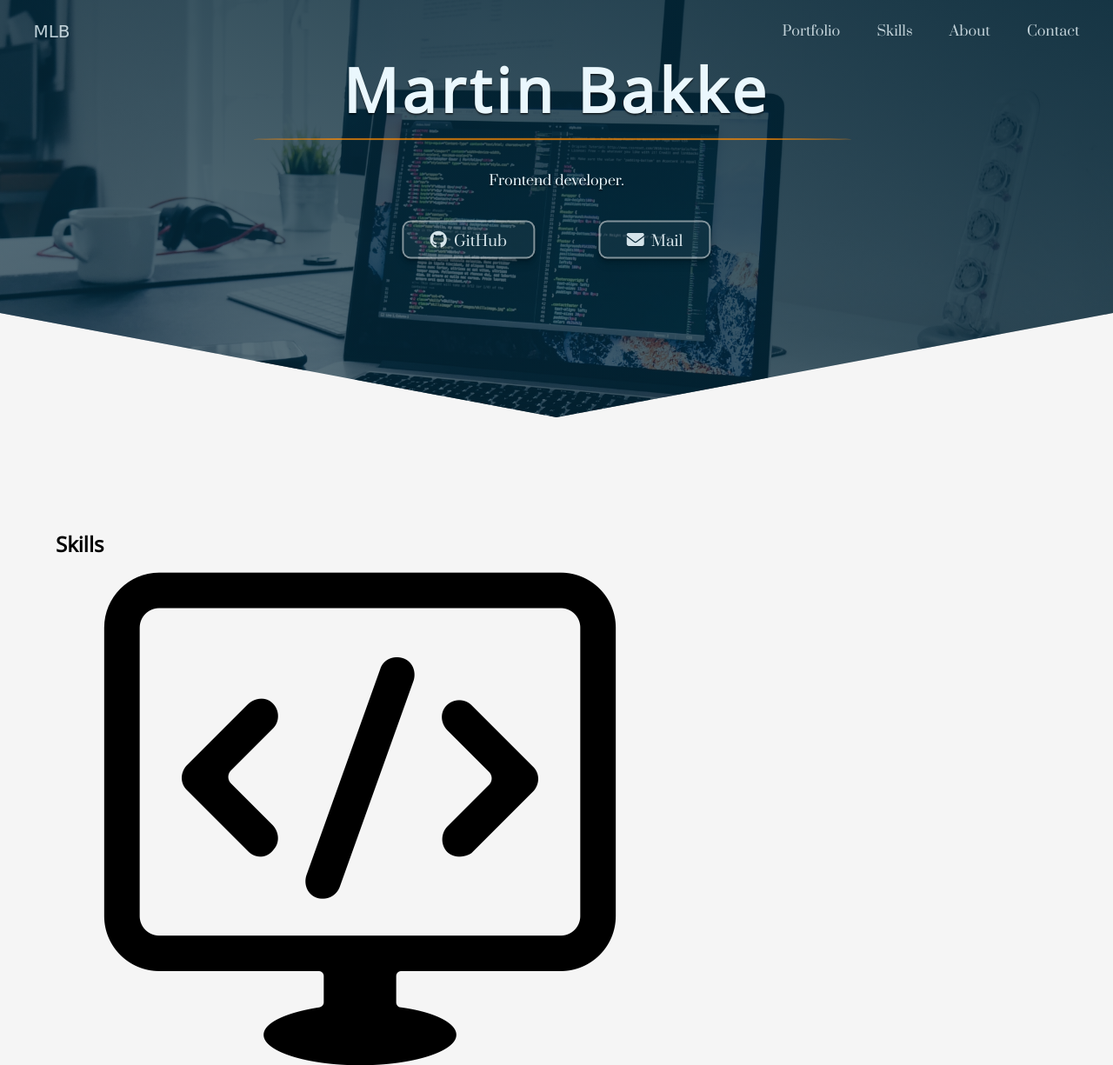
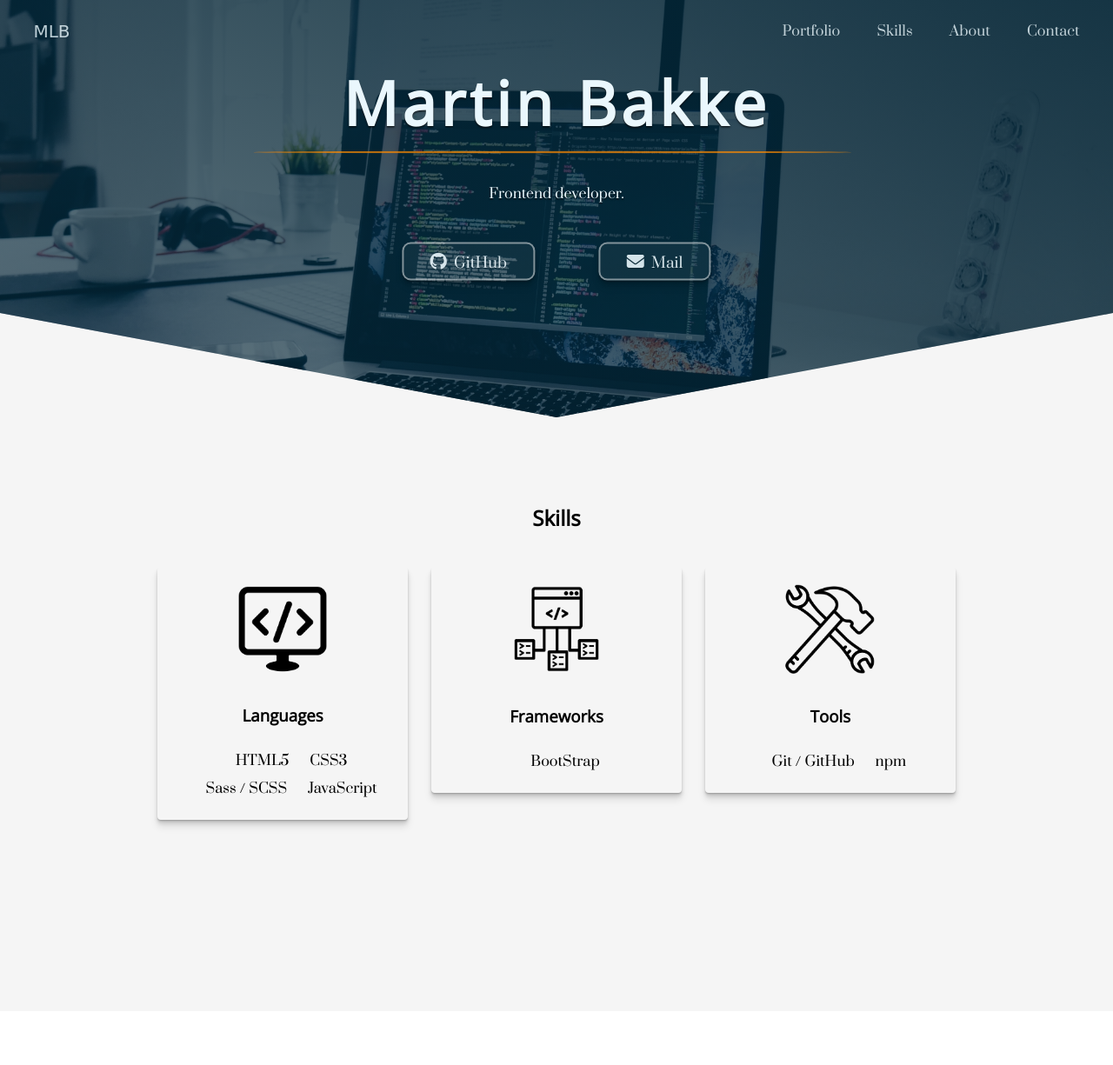
Before and after one commit to mlbakke/arrow-portfolio-site, a website: page index.html in a window 1280 px wide. Shown: the top 1225 px of the page at 87% size. After the commit the page ends 1163 px from the top, so only its background shows below. Drawn offline with nearby package versions, Linux system fonts and the light colour scheme; a web font is replaced by a local one.

Commit message:
compiled changes

```diff
--- a/css/styles.css
+++ b/css/styles.css
@@ -39,6 +39,27 @@ h1, h2, h3 {
   font-size: 1.7rem;
   line-height: 1.7rem; }
 
+.u-margin-bottom-big {
+  margin-bottom: 7rem !important; }
+
+.u-margin-bottom-med {
+  margin-bottom: 4rem !important; }
+
+.u-margin-bottom-small {
+  margin-bottom: 2rem !important; }
+
+.u-margin-top-big {
+  margin-top: 7rem !important; }
+
+.u-margin-top-med {
+  margin-top: 4rem !important; }
+
+.u-margin-top-small {
+  margin-top: 2rem !important; }
+
+.u-center-text {
+  text-align: center; }
+
 .btn, .btn:link, .btn:visited {
   display: inline-block;
   padding: 1rem 3rem;
@@ -73,11 +94,58 @@ h1, h2, h3 {
   font-size: 2rem;
   margin-right: .8rem; }
 
+.skills-box {
+  text-align: center; }
+  .skills-box__illustration {
+    width: 12rem; }
+  .skills-box__group {
+    display: inline-block;
+    vertical-align: top;
+    width: 25%;
+    padding: 2rem 3rem;
+    border-radius: 4px;
+    transition: all .2s;
+    box-shadow: 0 1px 1px rgba(0, 0, 0, 0.1), 0 2px 2px rgba(0, 0, 0, 0.1), 0 4px 4px rgba(0, 0, 0, 0.1), 0 8px 8px rgba(0, 0, 0, 0.1); }
+    .skills-box__group:not(:last-of-type) {
+      margin-right: 2%; }
+    .skills-box__group:hover {
+      transform: scale(1.05);
+      box-shadow: 0 1px 1px rgba(0, 0, 0, 0.1), 0 2px 2px rgba(0, 0, 0, 0.1), 0 4px 4px rgba(0, 0, 0, 0.1), 0 8px 8px rgba(0, 0, 0, 0.1), 0 16px 16px rgba(0, 0, 0, 0.1); }
+  .skills-box__skill {
+    display: inline-block;
+    margin-left: 2rem; }
+
+.header {
+  background-image: linear-gradient(to right top, rgba(3, 37, 53, 0.6), rgba(3, 37, 53, 0.9)), url(../../img/computers-coding.jpg);
+  background-size: cover;
+  background-position: center;
+  position: relative;
+  text-align: center;
+  height: 60vh;
+  color: #eaf7fd;
+  clip-path: polygon(100% 0, 100% 75%, 50% 100%, 0 75%, 0 0); }
+  .header__heading-logo {
+    text-shadow: 0 1px 1px rgba(0, 0, 0, 0.4), 0 2px 2px rgba(0, 0, 0, 0.4); }
+    .header__heading-logo::after {
+      content: "";
+      display: block;
+      width: 140%;
+      border-bottom: 3px solid rgba(255, 139, 0, 0.7);
+      border-radius: 50%;
+      transform: translate(-15%, 4rem); }
+  .header__intro {
+    text-shadow: 0 1px 1px rgba(0, 0, 0, 0.4), 0 2px 2px rgba(0, 0, 0, 0.4); }
+  .header__text-box {
+    position: absolute;
+    top: 40%;
+    left: 50%;
+    transform: translate(-50%, -50%); }
+
 .navigation__logo-box, .navigation__logo-box:link, .navigation__logo-box:visited {
   display: inline-block;
   position: absolute;
   left: 3%;
-  top: 2rem;
+  top: 0;
   color: rgba(234, 247, 253, 0.8); }
   .navigation__logo-box:hover, .navigation__logo-box:link:hover, .navigation__logo-box:visited:hover {
     color: #ff8b00; }
@@ -100,34 +168,7 @@ h1, h2, h3 {
 .navigation__link:hover {
   color: #ff8b00; }
 
-.header {
-  background-image: linear-gradient(to right top, rgba(3, 37, 53, 0.6), rgba(3, 37, 53, 0.9)), url(../../img/computers-coding.jpg);
-  background-size: cover;
-  background-position: center;
-  position: relative;
-  text-align: center;
-  height: 60vh;
-  color: #eaf7fd;
-  clip-path: polygon(100% 0, 100% 75%, 50% 100%, 0 75%, 0 0); }
-  .header__heading-logo {
-    text-shadow: 0 1px 1px rgba(0, 0, 0, 0.4), 0 2px 2px rgba(0, 0, 0, 0.4); }
-    .header__heading-logo::after {
-      content: "";
-      display: block;
-      width: 140%;
-      border-bottom: 3px solid rgba(255, 139, 0, 0.7);
-      border-radius: 50%;
-      transform: translate(-15%, 4rem); }
-  .header__intro {
-    text-shadow: 0 1px 1px rgba(0, 0, 0, 0.4), 0 2px 2px rgba(0, 0, 0, 0.4);
-    margin: 7rem 0 3rem; }
-  .header__text-box {
-    position: absolute;
-    top: 40%;
-    left: 50%;
-    transform: translate(-50%, -50%); }
-
 .section-skills {
   background-color: #f5f5f5;
-  padding: 25rem 5%;
+  padding: 22rem 5%;
   margin-top: -15vh; }
```
